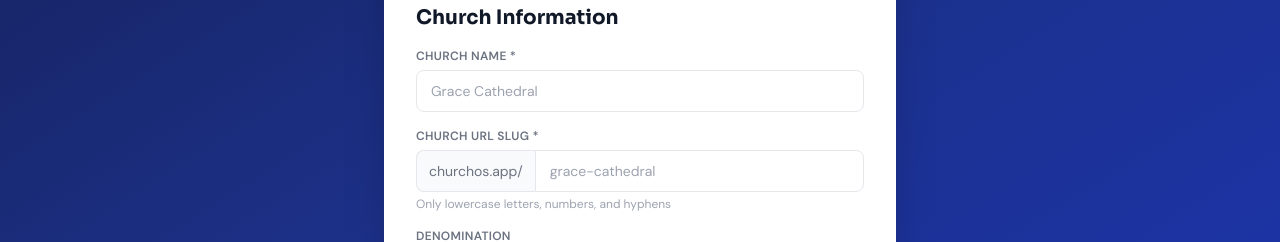
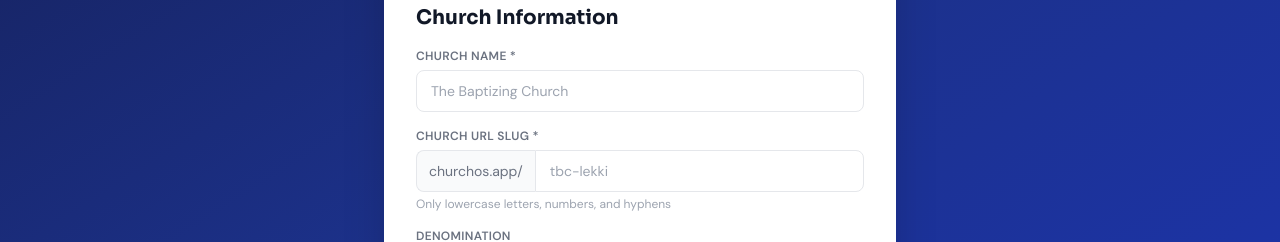
Before and after one commit to dehleh/church-crm, a React (Vite) app in the folder frontend/: page /register in a window 1280 px wide. Shown: the part 314-556 px from the top of the page. Built offline with nearby package versions, Linux system fonts and the light colour scheme.

Commit message:
Rebrand to TBC (The Baptizing Church), Lekki-Igbo-efon

```diff
--- a/frontend/src/pages/Register.jsx
+++ b/frontend/src/pages/Register.jsx
@@ -101,13 +101,13 @@ export default function Register() {
               <h2 className="font-display text-xl font-bold text-gray-900 mb-4">Church Information</h2>
               <div>
                 <label className="label">Church Name *</label>
-                <input className="input" placeholder="Grace Cathedral" value={form.churchName} onChange={set('churchName')} required />
+                <input className="input" placeholder="The Baptizing Church" value={form.churchName} onChange={set('churchName')} required />
               </div>
               <div>
                 <label className="label">Church URL Slug *</label>
                 <div className="flex">
                   <span className="inline-flex items-center px-3 bg-gray-50 border border-r-0 border-gray-200 rounded-l-lg text-gray-500 text-sm">churchos.app/</span>
-                  <input className={`input rounded-l-none ${errors.churchSlug ? 'border-red-400' : ''}`} placeholder="grace-cathedral" value={form.churchSlug} onChange={set('churchSlug')} />
+                  <input className={`input rounded-l-none ${errors.churchSlug ? 'border-red-400' : ''}`} placeholder="tbc-lekki" value={form.churchSlug} onChange={set('churchSlug')} />
                 </div>
                 {errors.churchSlug ? <p className="text-xs text-red-500 mt-1">{errors.churchSlug}</p> : <p className="text-xs text-gray-400 mt-1">Only lowercase letters, numbers, and hyphens</p>}
               </div>
```
Also changed, not shown: 2 other files (tests, documents, lock files or other folders).
